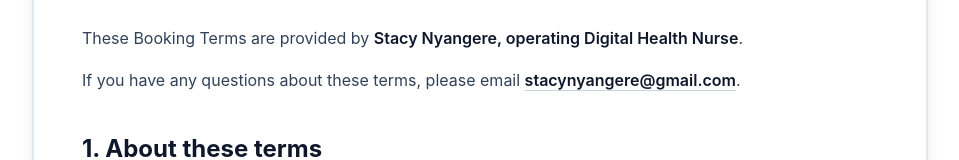
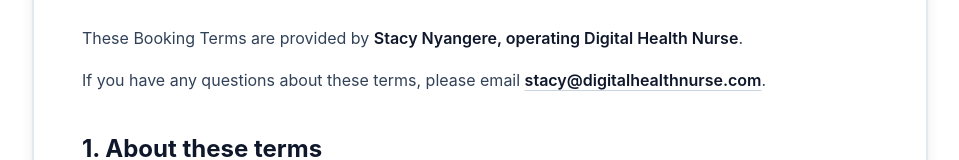
Before and after one commit to Alsaheem/digitalhealthnurse.com, a Next.js app: page /booking-terms in a window 1280 px wide. Shown: the part 314-474 px from the top of the page, without its empty margins (160-1119 px from the left). Built offline with nearby package versions, Linux system fonts and the light colour scheme.

Commit message:
Update contact email to stacy@digitalhealthnurse.com.
Co-authored-by: Cursor <cursoragent@cursor.com>

```diff
--- a/app/booking-terms/page.tsx
+++ b/app/booking-terms/page.tsx
@@ -41,10 +41,10 @@ export default function BookingTerms() {
                 <p>
                   If you have any questions about these terms, please email{" "}
                   <a
-                    href="mailto:stacynyangere@gmail.com"
+                    href="mailto:stacy@digitalhealthnurse.com"
                     className="font-semibold text-slate-900 underline decoration-slate-300 underline-offset-4 hover:decoration-slate-700 dark:text-slate-100 dark:decoration-slate-600 dark:hover:decoration-slate-300"
                   >
-                    stacynyangere@gmail.com
+                    stacy@digitalhealthnurse.com
                   </a>
                   .
                 </p>
@@ -225,10 +225,10 @@ export default function BookingTerms() {
                 <p className="mt-4">
                   To exercise a statutory cancellation right, email{" "}
                   <a
-                    href="mailto:stacynyangere@gmail.com"
+                    href="mailto:stacy@digitalhealthnurse.com"
                     className="font-semibold text-slate-900 underline decoration-slate-300 underline-offset-4 hover:decoration-slate-700 dark:text-slate-100 dark:decoration-slate-600 dark:hover:decoration-slate-300"
                   >
-                    stacynyangere@gmail.com
+                    stacy@digitalhealthnurse.com
                   </a>{" "}
                   and clearly state that you wish to cancel. You may use any clear
                   written statement; no particular wording is required.
@@ -465,10 +465,10 @@ export default function BookingTerms() {
                   If you are unhappy with the service or have a concern about your
                   booking, please email{" "}
                   <a
-                    href="mailto:stacynyangere@gmail.com"
+                    href="mailto:stacy@digitalhealthnurse.com"
                     className="font-semibold text-slate-900 underline decoration-slate-300 underline-offset-4 hover:decoration-slate-700 dark:text-slate-100 dark:decoration-slate-600 dark:hover:decoration-slate-300"
                   >
-                    stacynyangere@gmail.com
+                    stacy@digitalhealthnurse.com
                   </a>
                   .
                 </p>
@@ -538,10 +538,10 @@ export default function BookingTerms() {
                   <br />
                   Email:{" "}
                   <a
-                    href="mailto:stacynyangere@gmail.com"
+                    href="mailto:stacy@digitalhealthnurse.com"
                     className="font-semibold text-slate-900 underline decoration-slate-300 underline-offset-4 hover:decoration-slate-700 dark:text-slate-100 dark:decoration-slate-600 dark:hover:decoration-slate-300"
                   >
-                    stacynyangere@gmail.com
+                    stacy@digitalhealthnurse.com
                   </a>
                 </address>
                 <p className="mt-8 text-sm text-slate-500 dark:text-slate-400">
--- a/app/page.tsx
+++ b/app/page.tsx
@@ -1024,7 +1024,7 @@ export default function Home() {
           <p className="mt-7 text-sm leading-6 text-[#516361]">
             Have another question?{" "}
             <a
-              href="mailto:stacynyangere@gmail.com"
+              href="mailto:stacy@digitalhealthnurse.com"
               className="font-semibold text-[#174E4F] underline decoration-[#D96F59] decoration-2 underline-offset-4 transition-colors hover:text-[#123E3F] focus-visible:rounded-sm focus-visible:outline-none focus-visible:ring-2 focus-visible:ring-[#D96F59] focus-visible:ring-offset-2"
             >
               Email Stacy
--- a/app/privacy/page.tsx
+++ b/app/privacy/page.tsx
@@ -47,10 +47,10 @@ export default function PrivacyNotice() {
                   If you have a question about this notice or how your personal
                   information is handled, please email{" "}
                   <a
-                    href="mailto:stacynyangere@gmail.com"
+                    href="mailto:stacy@digitalhealthnurse.com"
                     className="font-semibold text-slate-900 underline decoration-slate-300 underline-offset-4 hover:decoration-slate-700 dark:text-slate-100 dark:decoration-slate-600 dark:hover:decoration-slate-300"
                   >
-                    stacynyangere@gmail.com
+                    stacy@digitalhealthnurse.com
                   </a>
                   .
                 </p>
@@ -365,10 +365,10 @@ export default function PrivacyNotice() {
                 <p className="mt-4">
                   To make a request, email{" "}
                   <a
-                    href="mailto:stacynyangere@gmail.com"
+                    href="mailto:stacy@digitalhealthnurse.com"
                     className="font-semibold text-slate-900 underline decoration-slate-300 underline-offset-4 hover:decoration-slate-700 dark:text-slate-100 dark:decoration-slate-600 dark:hover:decoration-slate-300"
                   >
-                    stacynyangere@gmail.com
+                    stacy@digitalhealthnurse.com
                   </a>
                   .
                 </p>
@@ -451,10 +451,10 @@ export default function PrivacyNotice() {
                   <br />
                   Email:{" "}
                   <a
-                    href="mailto:stacynyangere@gmail.com"
+                    href="mailto:stacy@digitalhealthnurse.com"
                     className="font-semibold text-slate-900 underline decoration-slate-300 underline-offset-4 hover:decoration-slate-700 dark:text-slate-100 dark:decoration-slate-600 dark:hover:decoration-slate-300"
                   >
-                    stacynyangere@gmail.com
+                    stacy@digitalhealthnurse.com
                   </a>
                 </address>
               </section>
--- a/lib/seo.ts
+++ b/lib/seo.ts
@@ -50,7 +50,7 @@ export function buildWebsiteJsonLd() {
         "@id": `${SITE_URL}/#person`,
         name: "Stacy Nyangere",
         url: SITE_URL,
-        email: "stacynyangere@gmail.com",
+        email: "stacy@digitalhealthnurse.com",
         jobTitle: "Digital Health Career Mentor",
         description:
           "Registered Adult Nurse offering career mentoring for nurses and healthcare professionals transitioning into digital health and non-clinical roles.",
```
Also changed, not shown: public/llms.txt.
